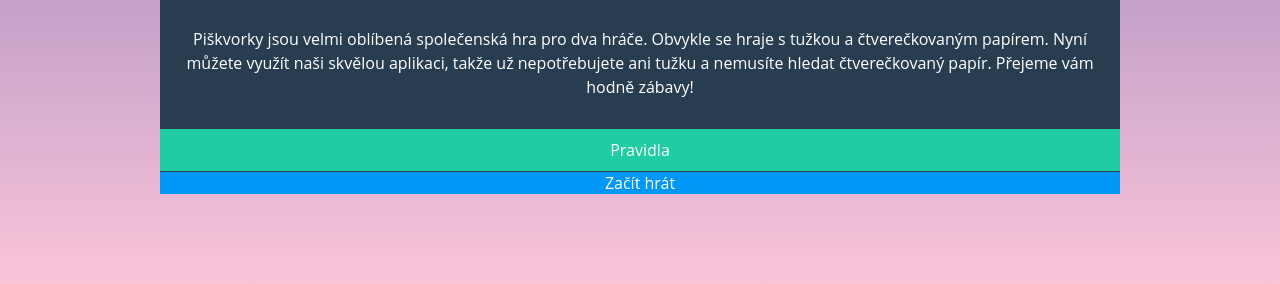
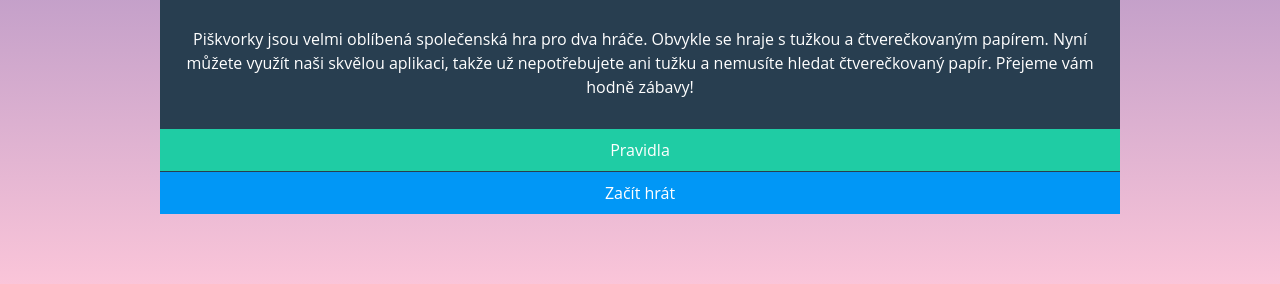
Before and after one commit to LenkaHrabakova/piskvorky, a plain HTML site: page index.html in a window 1280 px wide. Shown: the part 528-812 px from the top of the page. Drawn offline with Linux system fonts and the light colour scheme.

Commit message:
ukol 3 finished version

```diff
--- a/style.css
+++ b/style.css
@@ -77,7 +77,7 @@ a {
 .button-play {
   background-color: #0197f6;
   display: block;
-  /* padding: 10px 0 10px 0; */
+  padding: 10px 0 10px 0;
   color: white;
   border-top: solid 1px #283e50;
 }
```
